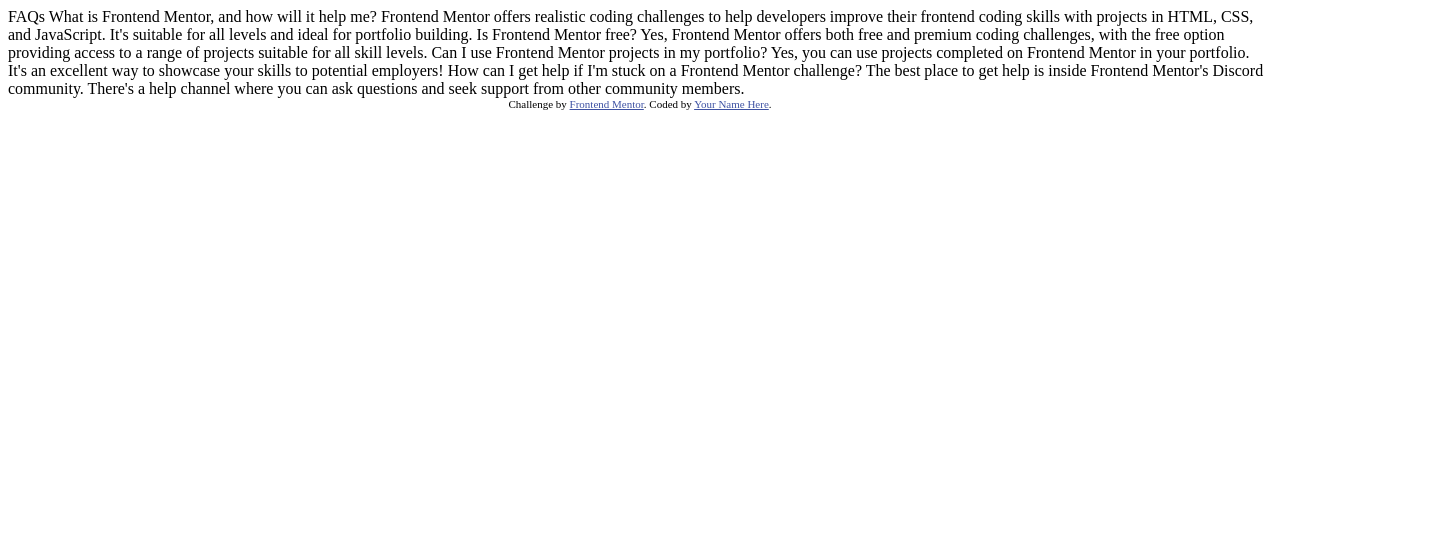
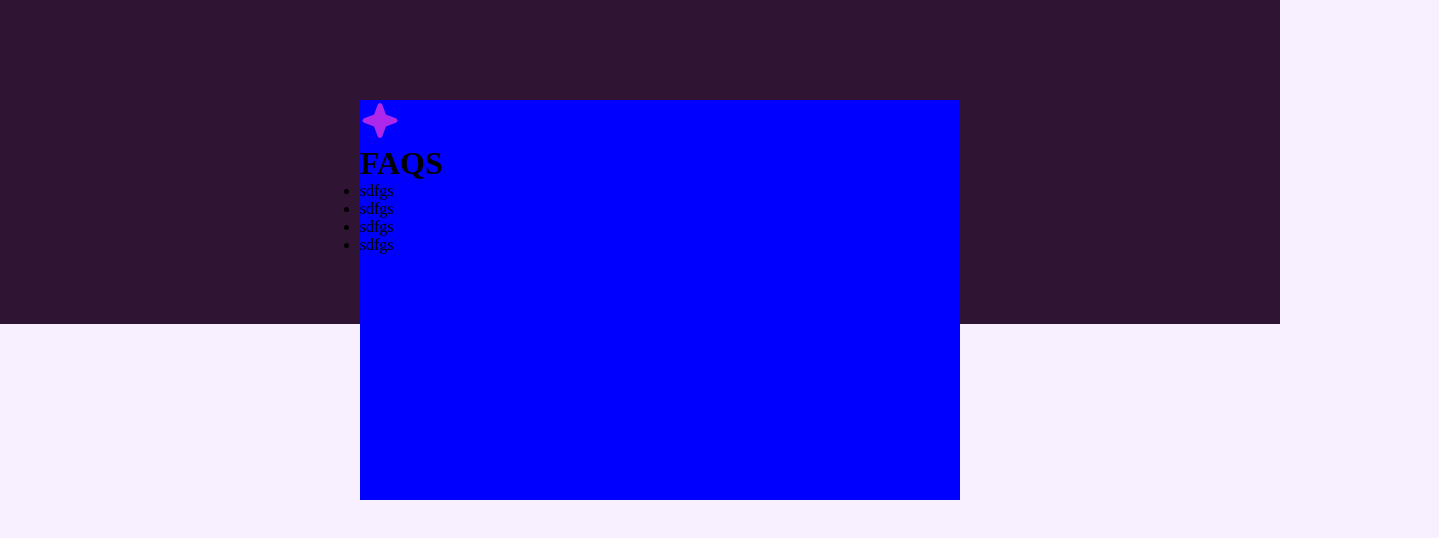
Before and after one commit to 222sucram/frontend-mentor, a plain HTML site: page faq-accordion-main/index.html in a window 1280 px wide. Shown: the whole page, 1439 px wide, since content can reach past the window. Drawn offline with Linux system fonts and the light colour scheme.

Commit message:
Basic layout

```diff
--- a/faq-accordion-main/index.html
+++ b/faq-accordion-main/index.html
@@ -5,44 +5,25 @@
   <meta name="viewport" content="width=device-width, initial-scale=1.0"> <!-- displays site properly based on user's device -->
 
   <link rel="icon" type="image/png" sizes="32x32" href="./assets/images/favicon-32x32.png">
+  <link rel="stylesheet" href="style.css">
 
   <title>Frontend Mentor | FAQ accordion</title>
-
-  <!-- Feel free to remove these styles or customise in your own stylesheet 👍 -->
-  <style>
-    .attribution { font-size: 11px; text-align: center; }
-    .attribution a { color: hsl(228, 45%, 44%); }
-  </style>
 </head>
 <body>
-
-  FAQs
-
-  What is Frontend Mentor, and how will it help me?
-
-  Frontend Mentor offers realistic coding challenges to help developers improve their
-  frontend coding skills with projects in HTML, CSS, and JavaScript. It's suitable for
-  all levels and ideal for portfolio building.
-
-  Is Frontend Mentor free?
-
-  Yes, Frontend Mentor offers both free and premium coding challenges, with the free
-  option providing access to a range of projects suitable for all skill levels.
-
-  Can I use Frontend Mentor projects in my portfolio?
-
-  Yes, you can use projects completed on Frontend Mentor in your portfolio. It's an excellent
-  way to showcase your skills to potential employers!
-
-  How can I get help if I'm stuck on a Frontend Mentor challenge?
-
-  The best place to get help is inside Frontend Mentor's Discord community. There's a help
-  channel where you can ask questions and seek support from other community members.
-
-
-  <div class="attribution">
-    Challenge by <a href="https://www.frontendmentor.io?ref=challenge" target="_blank">Frontend Mentor</a>.
-    Coded by <a href="#">Your Name Here</a>.
+ <div class="banner"></div>
+<div class="faq-card">
+  <div class="card-title">
+    <img src="assets/images/icon-star.svg" alt="">
+      <h1>FAQS</h1>
   </div>
+  <div>
+    <ul>
+      <li>sdfgs</li>
+      <li>sdfgs</li>
+      <li>sdfgs</li>
+      <li>sdfgs</li>
+    </ul>
+  </div>
+</div>
 </body>
 </html>
--- /dev/null
+++ b/faq-accordion-main/style.css
@@ -0,0 +1,37 @@
+:root{
+    --white: hsl(0, 0%, 100%);
+    --light-pink: hsl(275, 100%, 97%);
+    --grayish-purple: hsl(292, 16%, 49%);
+    --dark-purple: hsl(292, 42%, 14%);
+}
+
+
+* {
+    padding: 0;
+    margin: 0;
+    box-sizing: border-box;
+}
+
+body {
+    height: 904px;
+    width: 1439px;
+    background-color: var(--light-pink);
+    position: relative;
+}
+
+.banner {
+    width: 100vw;
+    height: 324px;
+    background-color: var(--dark-purple);
+    position: relative;
+    top: 0;
+}
+
+.faq-card {
+    width: 600px;
+    height: 400px;
+    background-color: blue;
+    position: absolute;
+    left: 25%;
+    top: 100px;
+}
```
